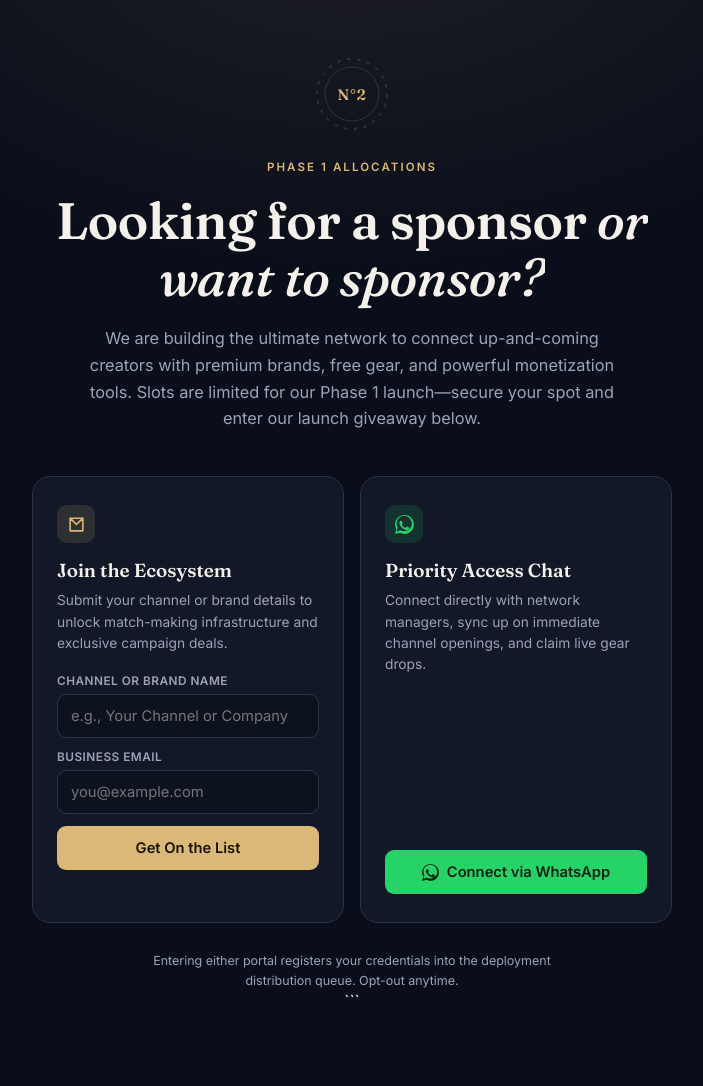
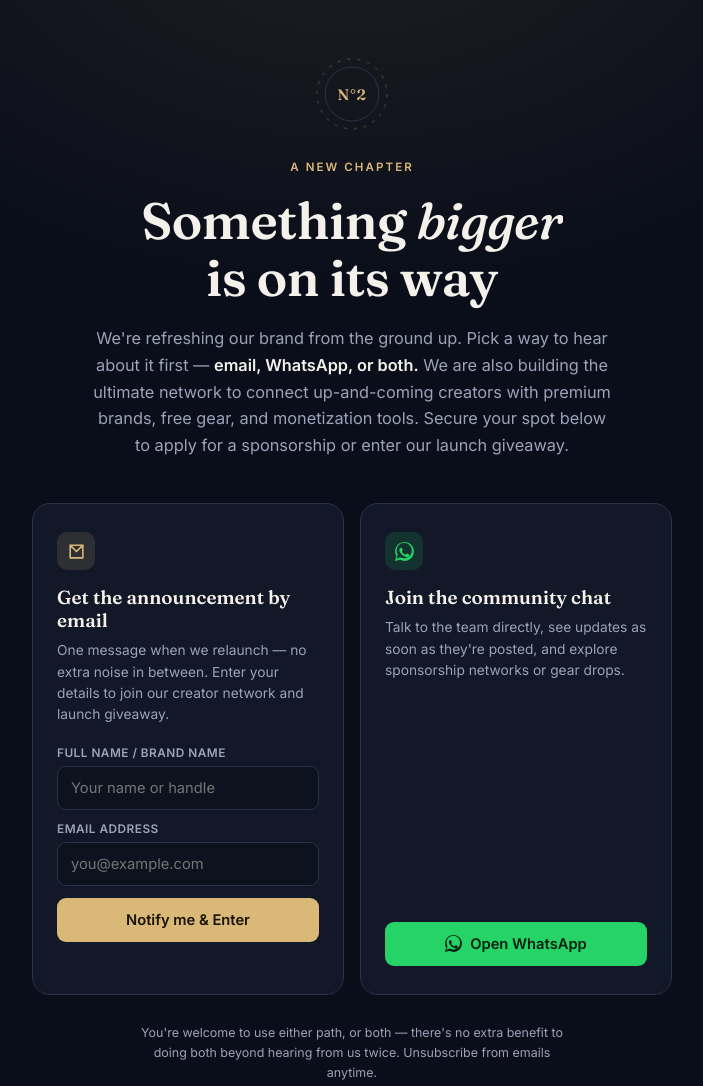
Before and after one commit to Edson2636/bgit, a plain HTML site: page index.html in a window 1280 px wide. Shown: the whole page, without its empty margins (288-991 px from the left). Before the commit the page ends 1051 px from the top, so only its background shows below. Drawn offline with Linux system fonts and the light colour scheme.

Commit message:
Revise index.html for rebranding and messaging updates
Updated various text elements to reflect rebranding and improved clarity in messaging.

````diff
--- a/index.html
+++ b/index.html
@@ -3,7 +3,7 @@
   <head>
     <meta charset="UTF-8" />
     <meta name="viewport" content="width=device-width, initial-scale=1.0" />
-    <title>Creator & Sponsor Network | Early Access</title>
+    <title>A New Chapter | Early Access</title>
     <link rel="preconnect" href="https://fonts.googleapis.com" />
     <link rel="preconnect" href="https://fonts.gstatic.com" crossorigin />
     <link
@@ -145,7 +145,7 @@
         color: var(--text-muted);
         font-size: 1.02rem;
         line-height: 1.65;
-        max-width: 540px;
+        max-width: 520px;
         margin: 0 auto 44px;
       }
 
@@ -373,11 +373,11 @@
         <span class="core">N°2</span>
       </div>
 
-      <p class="eyebrow">Phase 1 Allocations</p>
-      <h1>Looking for a sponsor <em>or want to sponsor?</em></h1>
+      <p class="eyebrow">A New Chapter</p>
+      <h1>Something <em>bigger</em><br />is on its way</h1>
 
       <p class="tagline">
-        We are building the ultimate network to connect up-and-coming creators with premium brands, free gear, and powerful monetization tools. Slots are limited for our Phase 1 launch—secure your spot and enter our launch giveaway below.
+        We're refreshing our brand from the ground up. Pick a way to hear about it first — <strong>email, WhatsApp, or both.</strong> We are also building the ultimate network to connect up-and-coming creators with premium brands, free gear, and monetization tools. Secure your spot below to apply for a sponsorship or enter our launch giveaway.
       </p>
 
       <div class="paths">
@@ -392,24 +392,24 @@
               />
             </svg>
           </div>
-          <h2>Join the Ecosystem</h2>
+          <h2>Get the announcement by email</h2>
           <p class="desc">
-            Submit your channel or brand details to unlock match-making infrastructure and exclusive campaign deals.
+            One message when we relaunch — no extra noise in between. Enter your details to join our creator network and launch giveaway.
           </p>
 
           <form id="signup-form">
             <div class="field">
-              <label for="name-field">Channel or Brand Name</label>
+              <label for="name-field">Full Name / Brand Name</label>
               <input
                 type="text"
                 id="name-field"
                 name="name"
-                placeholder="e.g., Your Channel or Company"
+                placeholder="Your name or handle"
                 required
               />
             </div>
             <div class="field">
-              <label for="email-field">Business Email</label>
+              <label for="email-field">Email address</label>
               <input
                 type="email"
                 id="email-field"
@@ -419,7 +419,7 @@
               />
             </div>
             <button type="submit" class="btn btn-gold" id="submit-btn">
-              Get On the List
+              Notify me & Enter
             </button>
             <p class="status" id="form-status" role="status"></p>
           </form>
@@ -436,9 +436,9 @@
               />
             </svg>
           </div>
-          <h2>Priority Access Chat</h2>
+          <h2>Join the community chat</h2>
           <p class="desc">
-            Connect directly with network managers, sync up on immediate channel openings, and claim live gear drops.
+            Talk to the team directly, see updates as soon as they're posted, and explore sponsorship networks or gear drops.
           </p>
           <a
             href="#"
@@ -452,20 +452,20 @@
                 d="M.057 24l1.687-6.163c-1.041-1.804-1.588-3.849-1.587-5.946C.06 5.348 5.397 0 11.966 0c3.178.001 6.169 1.24 8.413 3.488 2.245 2.248 3.481 5.239 3.482 8.415-.004 6.617-5.34 11.965-11.909 11.965-1.996-.001-3.963-.503-5.714-1.458L0 24zm6.59-4.846c1.6.95 3.188 1.449 4.825 1.451 5.436 0 9.86-4.37 9.864-9.742.002-2.602-1.01-5.05-2.852-6.894C16.643 2.125 14.197.923 11.962.923c-5.44 0-9.866 4.373-9.87 9.746-.001 1.696.447 3.354 1.298 4.814L2.4 21.01l4.247-1.856zM17.48 15.63c-.31-.155-1.836-.906-2.119-1.01-.283-.103-.49-.155-.696.155-.205.31-.796.101-.975 1.213-.18.207-.36.24-.67.084-.31-.156-1.31-.483-2.496-1.542-.924-.824-1.547-1.842-1.728-2.152-.18-.31-.02-.477.136-.632.14-.139.31-.361.464-.543.155-.18.206-.31.31-.516.103-.207.052-.387-.026-.543-.077-.155-.696-1.677-.953-2.3-.25-.6-.505-.519-.695-.529-.18-.008-.387-.01-.593-.01-.207 0-.542.078-.826.388-.283.31-1.082 1.059-1.082 2.585 0 1.525 1.11 3 1.26 3.207.155.207 2.184 3.334 5.292 4.673.74.32 1.317.51 1.768.653.744.237 1.422.203 1.958.123.597-.089 1.836-.75 2.094-1.446.257-.696.257-1.293.18-1.419-.077-.127-.283-.207-.592-.361z"
               />
             </svg>
-            Connect via WhatsApp
+            Open WhatsApp
           </a>
         </div>
       </div>
 
       <p class="footnote">
-        Entering either portal registers your credentials into the deployment distribution queue. Opt-out anytime.
+        You're welcome to use either path, or both — there's no extra benefit to doing both beyond hearing from us twice. Unsubscribe from emails anytime.
       </p>
     </div>
 
     <script>
       // ---------- WhatsApp link setup ----------
       const WHATSAPP_NUMBER = "447482795285";
-      const WHATSAPP_MESSAGE = "Hello, I'd like to join the network placement queue for sponsor opportunities.";
+      const WHATSAPP_MESSAGE = "Hi, I'm here from the rebranding page to join the community chat and check out the network opportunities.";
       document.getElementById("wa-link").href =
         "https://wa.me/" +
         WHATSAPP_NUMBER +
@@ -481,7 +481,7 @@
       form.addEventListener("submit", async (e) => {
         e.preventDefault();
         submitBtn.disabled = true;
-        submitBtn.textContent = "Processing Entry...";
+        submitBtn.textContent = "Sending...";
         statusEl.textContent = "";
         statusEl.className = "status";
 
@@ -493,10 +493,10 @@
           });
 
           if (res.ok) {
-            statusEl.textContent = "Entry received! Check your inbox shortly.";
+            statusEl.textContent = "You're on the list — talk soon.";
             statusEl.className = "status ok";
             form.reset();
-            submitBtn.textContent = "Get On the List";
+            submitBtn.textContent = "Notify me & Enter";
           } else {
             throw new Error("Request failed");
           }
@@ -504,7 +504,7 @@
           statusEl.textContent =
             "Something went wrong. Please try again in a moment.";
           statusEl.className = "status err";
-          submitBtn.textContent = "Get On the List";
+          submitBtn.textContent = "Notify me & Enter";
         } finally {
           submitBtn.disabled = false;
         }
@@ -512,5 +512,3 @@
     </script>
   </body>
 </html>
-
-```
````
